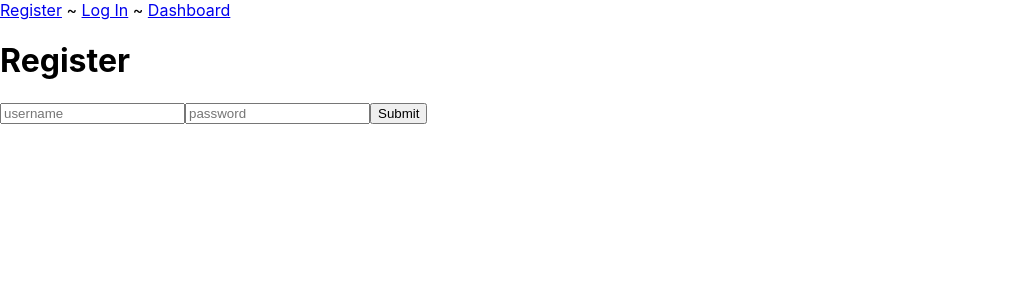
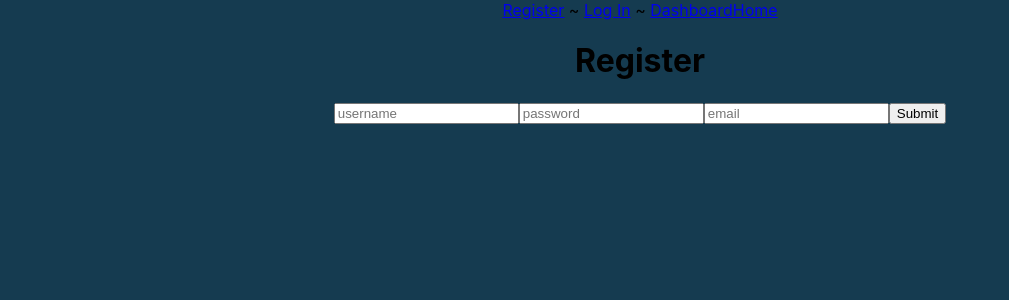
Before and after one commit to acabrera100/personal_project, a React (Create React App) app in the folder front-end/: page /auth/register in a window 1280 px wide. Shown: the top 300 px of the page, without its empty margins (0-1009 px from the left). Built offline with nearby package versions, Linux system fonts and the light colour scheme; no server answers.

Commit message:
not sure but just in case

```diff
--- a/front-end/src/App.js
+++ b/front-end/src/App.js
@@ -2,7 +2,7 @@ import React, { Component } from "react";
 import { Switch, Link , Route  } from "react-router-dom";
 // import { Navbar } from "./Components/Navbar";
 import Dashboard from "./Components/Dashboard";
-// import { Home } from "./Components/Home";
+import { Home } from "./Components/Home";
 // import { Explore } from "./Components/Explore";
 // import { Login } from "./Components/Login";
 import axios from "axios";
@@ -67,12 +67,14 @@ class App extends Component {
       ) : null;
 
       return (
-        <div>
+        <div className="App">
           <nav>
             {greeting} {logoutButton}
             <Link to="/auth/register">Register</Link> {" ~ "}
             <Link to="/auth/login">Log In</Link> {" ~ "}
             <Link to="/dashboard">Dashboard</Link>
+            <Link to="/home">Home</Link>
+
           </nav>
 
           <Switch>
@@ -88,6 +90,8 @@ class App extends Component {
               }}
             />
             <PrivateRoute path="/dashboard" component={Dashboard} />
+            <PrivateRoute path="/home" component={Home} />
+
           </Switch>
         </div>
       );
--- a/front-end/src/login/AuthForm.js
+++ b/front-end/src/login/AuthForm.js
@@ -8,7 +8,8 @@ import Form from "./Form";
 class AuthForm extends Component {
   state = {
     username: "",
-    password: ""
+    password: "",
+    email:''
   };
 
   handleChange = e => {
@@ -19,9 +20,9 @@ class AuthForm extends Component {
 
   registerUser = async e => {
     e.preventDefault();
-    const { username, password } = this.state;
+    const { username, password,email } = this.state;
 
-    await axios.post("/session/new", { username, password });
+    await axios.post("/session/new", { username, password, email });
 
     Auth.authenticateUser(username);
 
@@ -70,9 +71,9 @@ class AuthForm extends Component {
   };
 
   render() {
-    const { username, password } = this.state;
+    const { username, password,email } = this.state;
     const { isLoggedIn } = this.props;
-
+console.log(this.state.email);
     return (
       <Switch>
         <Route
@@ -82,6 +83,7 @@ class AuthForm extends Component {
               <Form
                 username={username}
                 password={password}
+                email={email}
                 isLoggedIn={isLoggedIn}
                 loginUser={this.loginUser}
                 registerUser={this.registerUser}
--- a/front-end/src/login/Form.js
+++ b/front-end/src/login/Form.js
@@ -5,6 +5,7 @@ const Form = ({
   match,
   username,
   password,
+  email,
   isLoggedIn,
   loginUser,
   registerUser,
@@ -29,6 +30,13 @@ const Form = ({
           placeholder="password"
           onChange={handleChange}
         />
+        <input
+          type="text"
+          value={email}
+          name="email"
+          placeholder="email"
+          onChange={handleChange}
+        />
         <button type="submit">Submit</button>
       </form>
       <p>{isLoggedIn ? "Logged In!" : ""}</p>
@@ -37,3 +45,11 @@ const Form = ({
 };
 
 export default withRouter(Form);
+
+// <input
+//   type="text"
+//   value={email}
+//   name="email"
+//   placeholder="email"
+//   onChange={handleChange}
+// />
```
Also changed, not shown: front-end/src/Components/Navbar.js (+18 -2 lines), 1 other file (tests, documents, lock files or other folders).
